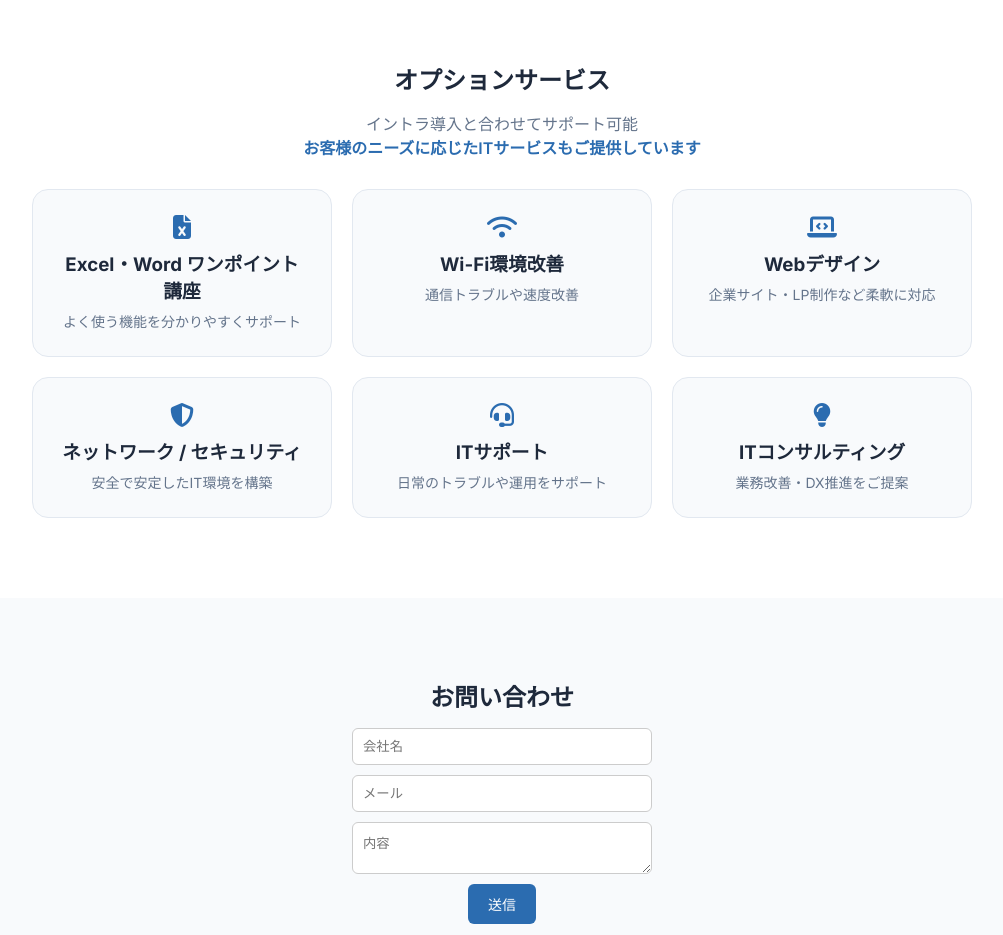
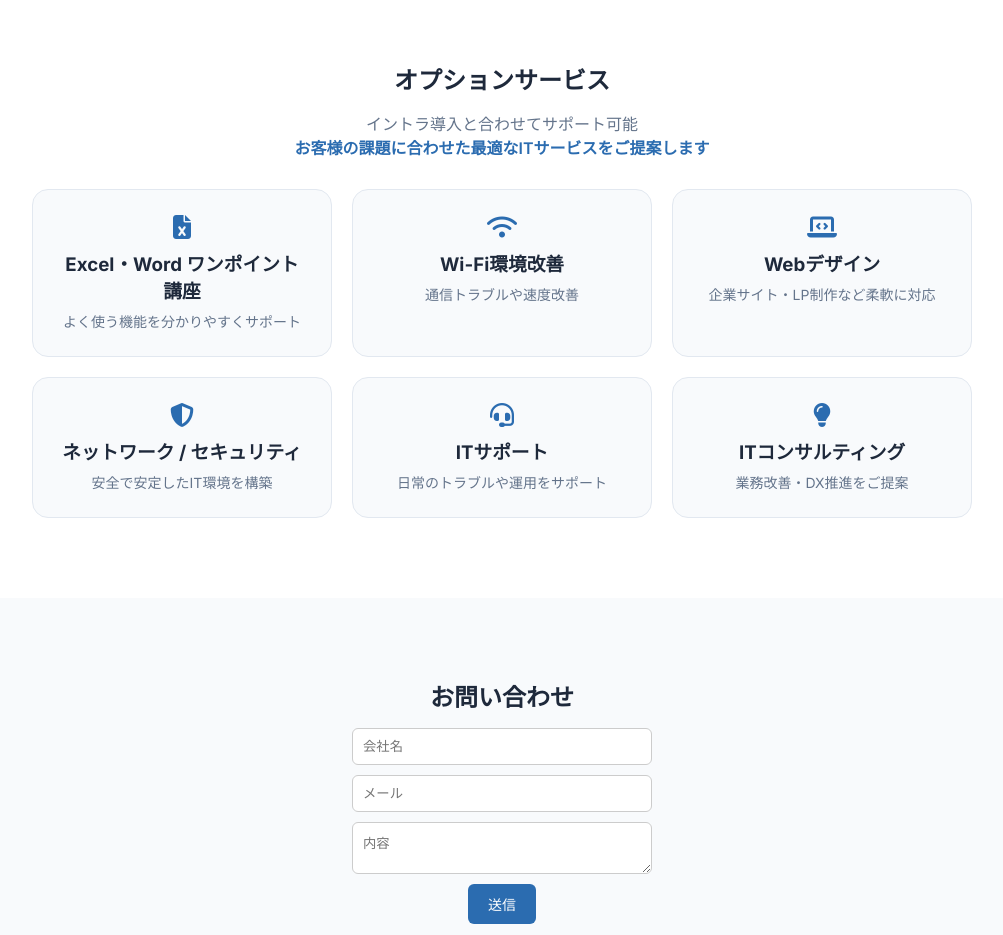
Before and after one commit to scmconcepcion/lpv2, a plain HTML site: page index.html in a window 1280 px wide. Shown: the part 1800-2735 px from the top of the page, without its empty margins (138-1141 px from the left). Drawn offline with Linux system fonts and the light colour scheme.

Commit message:
Add files via upload

```diff
--- a/index.html
+++ b/index.html
@@ -143,7 +143,7 @@ section.scrollIntoView({behavior:"smooth"});
 
 <p class="sub">
 イントラ導入と合わせてサポート可能<br>
-<span class="highlight">お客様のニーズに応じたITサービスもご提供しています</span>
+<span class="highlight">お客様の課題に合わせた最適なITサービスをご提案します</span>
 </p>
 
 <div class="option-grid">
```
